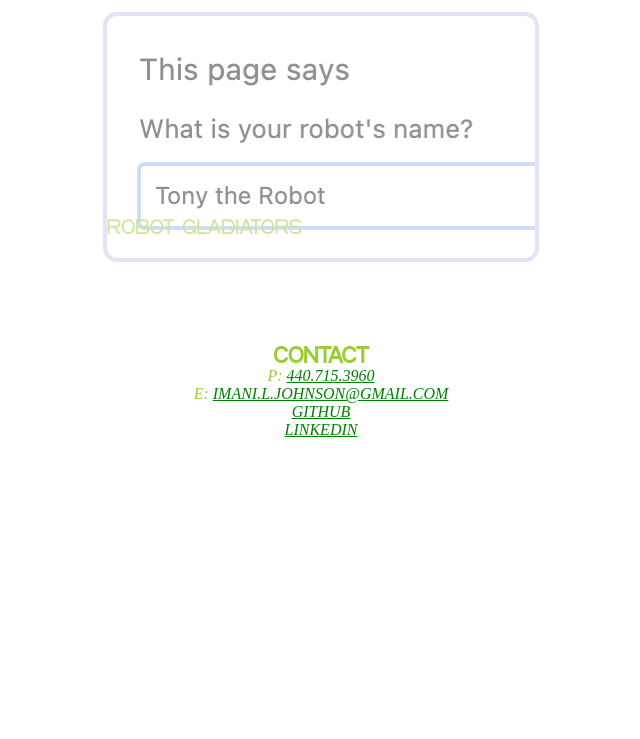
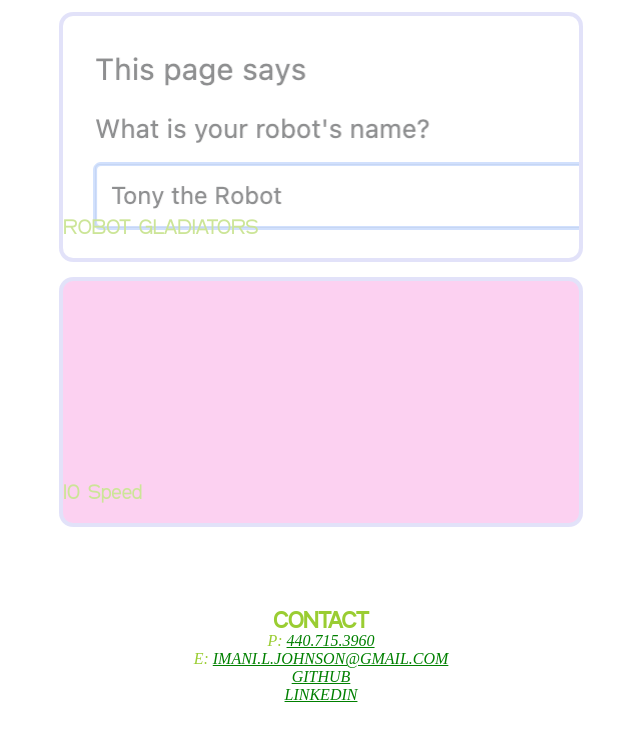
Before and after one commit to ImaniJo-code/portfolio, a plain HTML site: page index.html in a window 1280 px wide. Shown: the part 1974-2713 px from the top of the page, without its empty margins (319-959 px from the left). Before the commit the page ends 2448 px from the top, so only its background shows below. Drawn offline with Linux system fonts and the light colour scheme.

Commit message:
Update index.html
10 speed added

```diff
--- a/index.html
+++ b/index.html
@@ -59,6 +59,9 @@
             <div class="flex-item robot-gladiators">
                 <a href="https://imanijo-code.github.io/robot-gladiators/">ROBOT GLADIATORS</a>
             </div>
+            <div class="flex-item ten-speed">
+                <a href="https://ehajek.github.io/10Speed/">10 Speed</a>
+            </div>
         </div>
     </section>
     <!-- contact section -->
```
